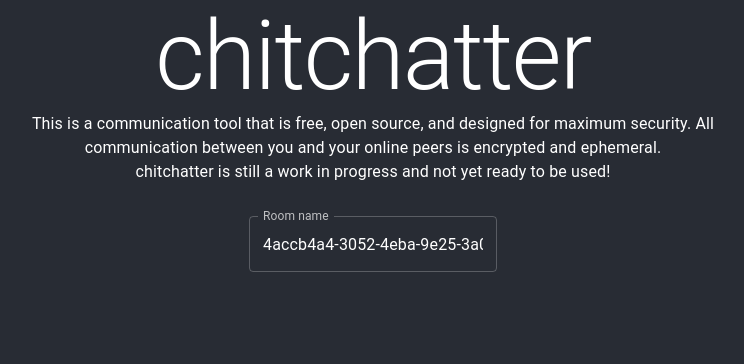
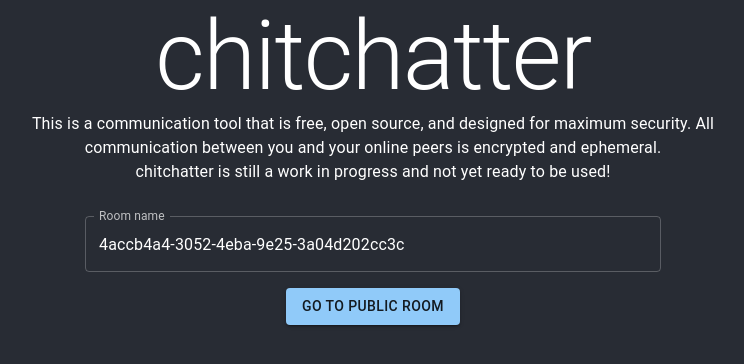
Before and after one commit to jscoott/chitchatter, a React (Create React App) app: page / in a window 1280 px wide. Shown: the top 364 px of the page, without its empty margins (267-1011 px from the left). Built offline with nearby package versions, Linux system fonts and the light colour scheme.

Commit message:
feat: implement navigation to public room from home

```diff
--- a/src/pages/Home/Home.tsx
+++ b/src/pages/Home/Home.tsx
@@ -1,14 +1,23 @@
 import React, { useState } from 'react'
+import { useNavigate } from 'react-router-dom'
+import Button from '@mui/material/Button'
+import FormControl from '@mui/material/FormControl'
 import Typography from '@mui/material/Typography'
 import TextField from '@mui/material/TextField'
 import { v4 as uuid } from 'uuid'
 
 export function Home() {
   const [roomName, setRoomName] = useState(uuid())
+  const navigate = useNavigate()
 
   const handleRoomNameChange = (event: React.ChangeEvent<HTMLInputElement>) => {
     const { value } = event.target
     setRoomName(value)
+  }
+
+  const handleFormSubmit = (event: React.SyntheticEvent<HTMLFormElement>) => {
+    event.preventDefault()
+    navigate(`/public/${roomName}`)
   }
 
   return (
@@ -25,13 +34,22 @@ export function Home() {
         </Typography>
       </header>
       <main className="mt-8 max-w-3xl text-center mx-auto">
+        <form onSubmit={handleFormSubmit} className="max-w-xl mx-auto">
+          <FormControl fullWidth>
             <TextField
-          id="outlined-basic"
               label="Room name"
               variant="outlined"
               value={roomName}
               onChange={handleRoomNameChange}
+              size="medium"
             />
+          </FormControl>
+          <div className="block pt-4">
+            <Button variant="contained" type="submit">
+              Go to public room
+            </Button>
+          </div>
+        </form>
       </main>
     </div>
   )
```
Lines whose indentation alone changed are shown as unchanged.
